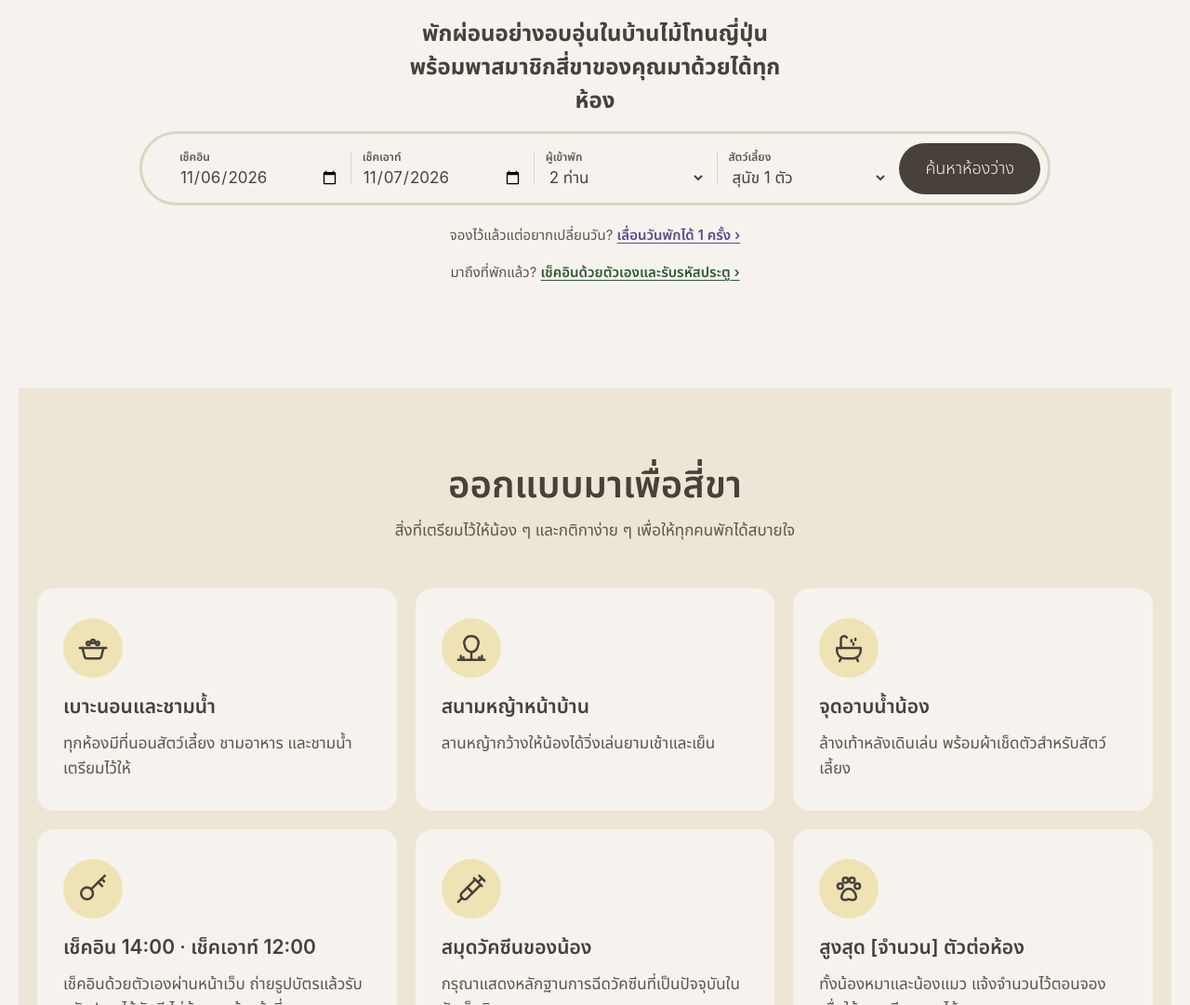
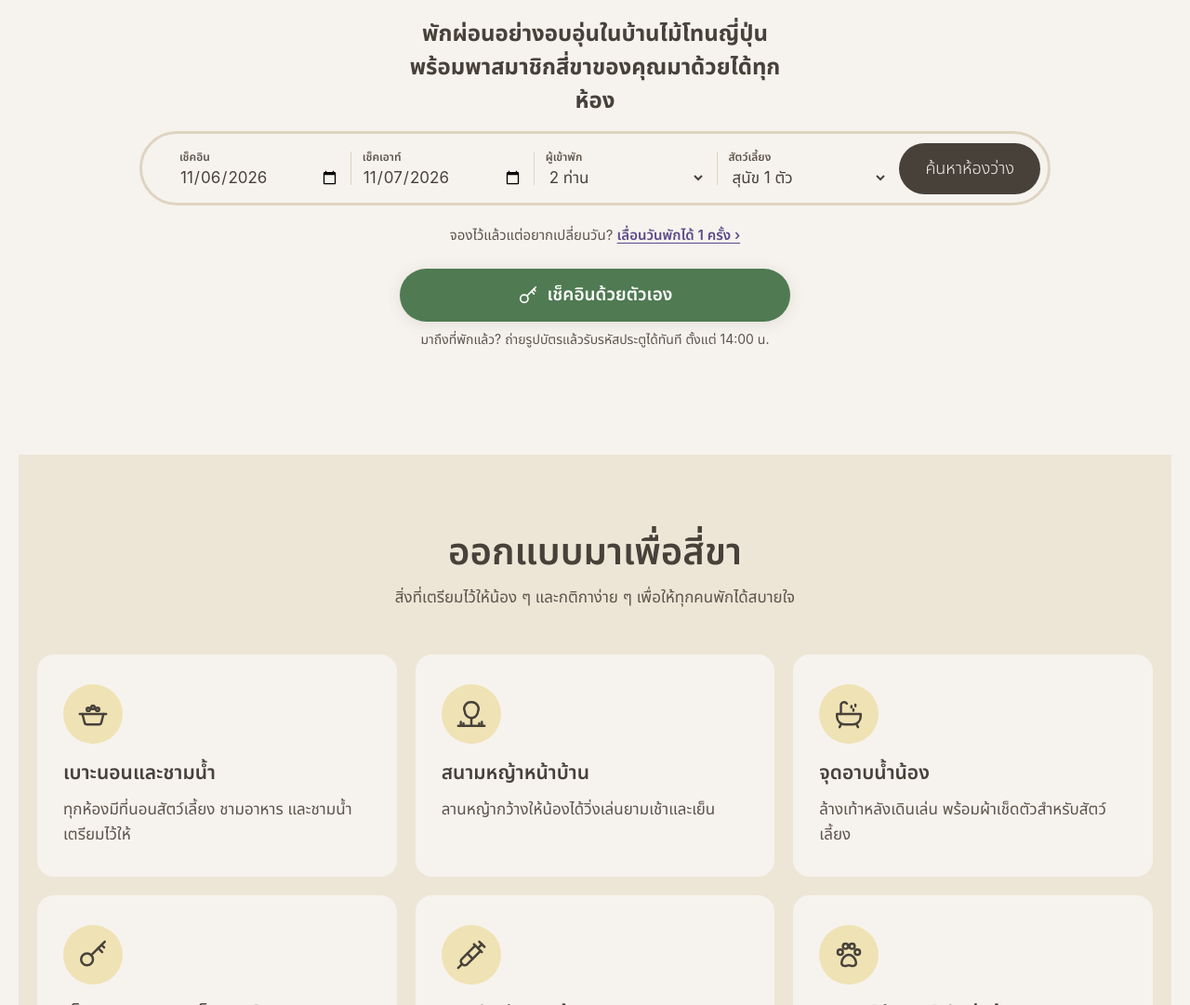
Before and after one commit to rutchanon667-ops/khunmee, a plain HTML site: page index.html in a window 1280 px wide. Shown: the part 1042-2123 px from the top of the page at 93% size. Drawn offline with Linux system fonts and the light colour scheme; no server answers.

Commit message:
Add files via upload

```diff
--- a/index.html
+++ b/index.html
@@ -109,7 +109,10 @@ Khun Mhee</a>
 </select>
 </label>
 <a class="pill" href="{{findHref}}" style="background: {{accent}}; color: #F6F3EE; border-radius: 9999px; padding: 14px 28px; font-size: 18px; font-weight: 300; white-space: nowrap; text-align: center">ค้นหาห้องว่าง</a>
-</form><p style="margin: 16px 0 0; font-size: 15px; line-height: 1.6; color: #5E554C; text-align: center">มาถึงที่พักแล้ว? <a href="checkin.html" style="font-weight: 600; color: #2F5A33; text-decoration: underline; text-underline-offset: 3px">เช็คอินด้วยตัวเองและรับรหัสประตู ›</a></p><section class="tile" style="background: #F6F3EE; padding: 56px 20px; display: flex; justify-content: center; text-align: start">
+</form><div style="margin-top: 24px; display: flex; flex-direction: column; align-items: center; gap: 8px; width: 100%; max-width: 420px">
+<a class="pill" href="checkin.html" style="display: flex; align-items: center; justify-content: center; gap: 10px; width: 100%; min-height: 56px; box-sizing: border-box; background: #4F7A52; color: #FFFFFF; border-radius: 9999px; padding: 14px 28px; font-size: 19px; font-weight: 600; text-align: center; box-shadow: 0 2px 16px rgba(71, 65, 58, 0.12)"><svg width="22" height="22" viewBox="0 0 24 24" fill="none" stroke="#FFFFFF" stroke-width="1.8" stroke-linecap="round" stroke-linejoin="round" aria-hidden="true"><circle cx="7.5" cy="15.5" r="4.5"></circle><path d="M10.7 12.3L21 2"></path><path d="M16 7l3 3"></path><path d="M18.5 4.5l2 2"></path></svg>เช็คอินด้วยตัวเอง</a>
+<p style="margin: 0; font-size: 14px; line-height: 1.6; color: #5E554C; text-align: center">มาถึงที่พักแล้ว? ถ่ายรูปบัตรแล้วรับรหัสประตูได้ทันที ตั้งแต่ 14:00 น.</p>
+</div><section class="tile" style="background: #F6F3EE; padding: 56px 20px; display: flex; justify-content: center; text-align: start">
 
 </section><section id="pets" class="tile" style="padding: 80px 20px; display: flex; flex-direction: column; align-items: center; background-color: #ede6d7; text-align: start; width: 100%; box-sizing: border-box">
 <div style="width: 100%; max-width: 1200px">
```
